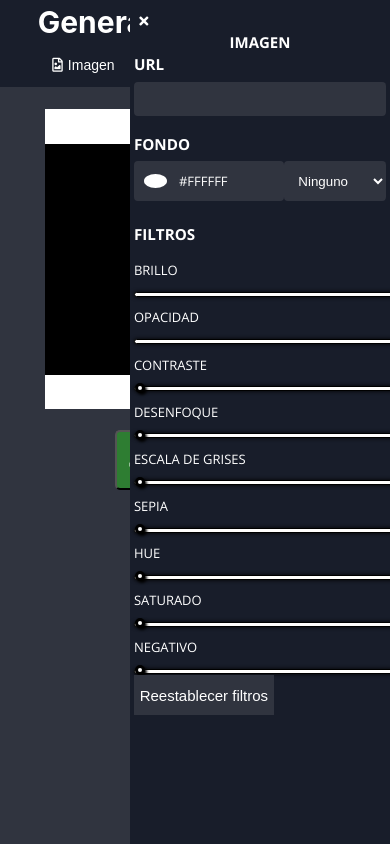
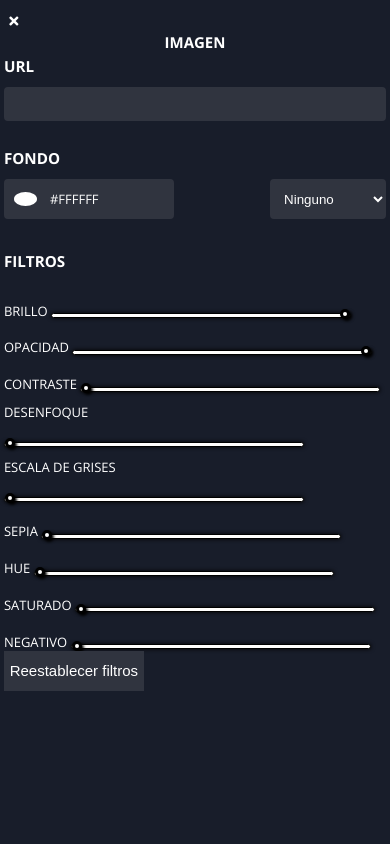
Before and after one commit to sofiimendo/editor-de-memes, a plain HTML site: page index.html in a window 390 px wide. Both pictures are taken after a click on the button "Imagen". Drawn offline with nearby package versions, Linux system fonts and the light colour scheme.

Commit message:
reparamos aside

```diff
--- a/asideImage.css
+++ b/asideImage.css
@@ -142,6 +142,9 @@ input[type=range]::-ms-thumb {
     margin-top: 20px;
 }
 @media (min-width: 320px) and (max-width: 700px) {
+    aside {
+        width: 100%;
+    }
     input[type=range] {
         height: 0;
         width: 300px;
```
